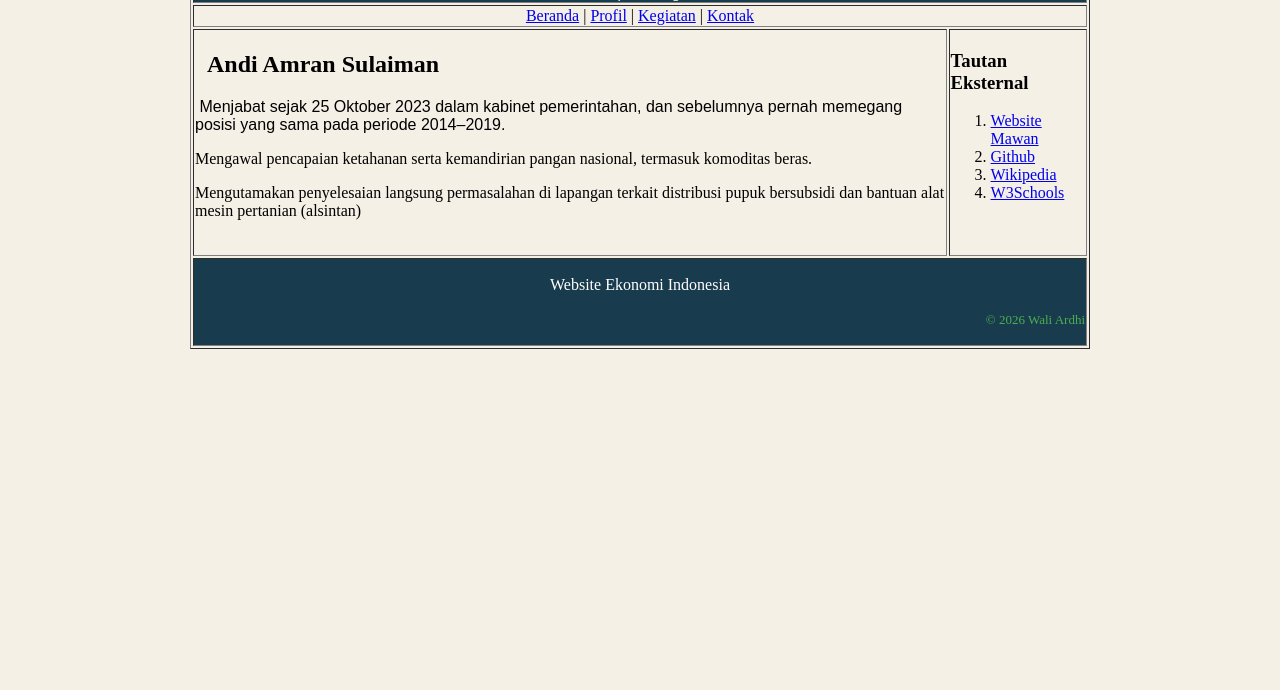
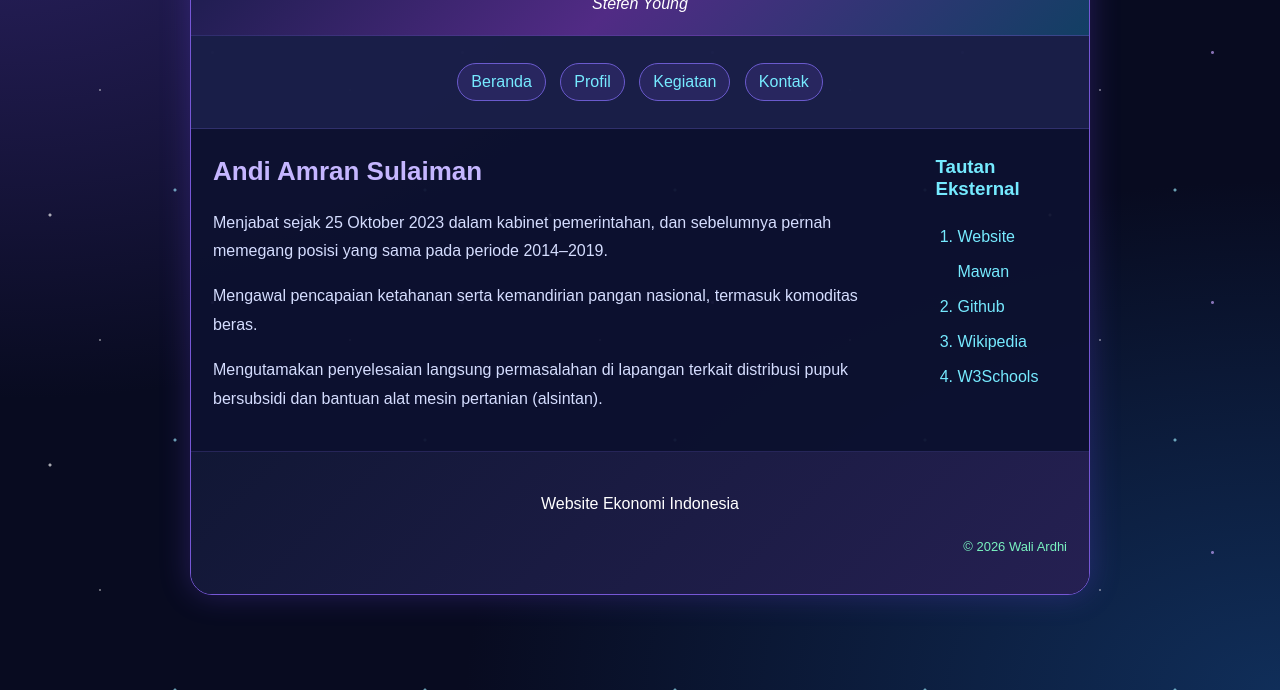
Before and after one commit to akbarimam6565/akbarimam6565.github.io, a plain HTML site: page selengkapnya2.html in a window 1280 px wide. Shown: the part 110-800 px from the top of the page. Drawn offline with Linux system fonts and the light colour scheme.

Commit message:
Update selengkapnya2.html

```diff
--- a/selengkapnya2.html
+++ b/selengkapnya2.html
@@ -1,72 +1,265 @@
+
 
 <!DOCTYPE html>
-<html>
+<html lang="id">
 <head>
+    <meta charset="UTF-8">
+    <meta name="viewport" content="width=device-width, initial-scale=1.0">
     <title>Seputar Ekonomi Indonesia</title>
+
+    <style>
+        * {
+            box-sizing: border-box;
+        }
+
+        body {
+            margin: 0;
+            padding: 30px 15px;
+            font-family: Arial, sans-serif;
+            color: #e6eaff;
+            background:
+                radial-gradient(ellipse at top left, #29205e 0%, transparent 45%),
+                radial-gradient(ellipse at bottom right, #102e59 0%, transparent 45%),
+                #080b20;
+            min-height: 100vh;
+        }
+
+        body::before {
+            content: "";
+            position: fixed;
+            inset: 0;
+            pointer-events: none;
+            background-image:
+                radial-gradient(2px 2px at 20% 30%, white 50%, transparent 100%),
+                radial-gradient(2px 2px at 70% 20%, #9eeeff 50%, transparent 100%),
+                radial-gradient(1px 1px at 40% 80%, white 50%, transparent 100%),
+                radial-gradient(2px 2px at 85% 65%, #c9a7ff 50%, transparent 100%);
+            background-size: 250px 250px;
+            opacity: 0.65;
+            z-index: -1;
+        }
+
+        table {
+            width: 100%;
+            max-width: 900px;
+            margin: auto;
+            border-collapse: separate;
+            border-spacing: 0;
+            overflow: hidden;
+            border: 1px solid #7657d5;
+            border-radius: 22px;
+            background: rgba(13, 18, 48, 0.94);
+            box-shadow: 0 0 30px rgba(125, 80, 255, 0.25);
+        }
+
+        td {
+            padding: 22px;
+            border-bottom: 1px solid rgba(139, 120, 255, 0.2);
+            vertical-align: top;
+        }
+
+        tr:first-child td {
+            text-align: center;
+            background: linear-gradient(135deg, #171b48, #512b85, #123f64);
+            color: white;
+        }
+
+        h1 {
+            margin: 5px 0 10px;
+            font-size: 32px;
+            text-shadow: 0 0 12px #8b7bff;
+        }
+
+        h2 {
+            color: #c5b6ff;
+            font-size: 26px;
+            margin-top: 5px;
+        }
+
+        h3 {
+            color: #75eaff;
+            margin-top: 5px;
+        }
+
+        p {
+            line-height: 1.8;
+            color: #d5ddff;
+        }
+
+        a {
+            color: #76eaff;
+            text-decoration: none;
+            transition: 0.3s;
+        }
+
+        a:hover {
+            color: #ffffff;
+            text-shadow: 0 0 10px #76eaff;
+        }
+
+        tr:nth-child(2) td {
+            text-align: center;
+            background: rgba(30, 35, 80, 0.75);
+        }
+
+        tr:nth-child(2) a {
+            display: inline-block;
+            margin: 5px;
+            padding: 9px 13px;
+            border: 1px solid #6a5acd;
+            border-radius: 20px;
+            background: rgba(100, 70, 190, 0.2);
+        }
+
+        tr:nth-child(2) a:hover {
+            background: #5940a8;
+        }
+
+        ol {
+            padding-left: 22px;
+            line-height: 2.2;
+        }
+
+        ol li::marker {
+            color: #76eaff;
+        }
+
+        tr:last-child td {
+            background: linear-gradient(135deg, #111735, #252052);
+            border-bottom: none;
+        }
+
+        tr:last-child p {
+            color: #ffffff;
+        }
+
+        tr:last-child p:last-child {
+            color: #79f2c0;
+            font-size: 13px;
+        }
+
+        td span {
+            font-family: inherit !important;
+            font-size: inherit !important;
+            font-weight: inherit !important;
+            color: inherit !important;
+        }
+
+        @media (max-width: 600px) {
+            body {
+                padding: 15px 8px;
+            }
+
+            table,
+            tbody,
+            tr,
+            td {
+                display: block;
+                width: 100%;
+            }
+
+            td {
+                padding: 18px;
+            }
+
+            h1 {
+                font-size: 26px;
+            }
+
+            h2 {
+                font-size: 23px;
+            }
+
+            tr:nth-child(2) a {
+                margin: 4px 2px;
+            }
+        }
+    </style>
 </head>
 
-<body bgcolor="F5F0E6">
+<body>
 
-    <table border="1" width="900" align="center">
+<table>
     <!-- HEADER -->
     <tr>
-        <td colspan="2" align="center" bgcolor="183B4E">
-            <font color="white">
+        <td colspan="2">
             <h1>Website Akbar</h1>
             <i>Stefen Young</i>
-            </font>
         </td>
     </tr>
 
     <!-- MENU 4 HYPERLINK -->
     <tr>
-        <td colspan="2" align="center">
-            <a href="index.html">Beranda</a> |
-            <a href="Profil.html">Profil</a> |
-            <a href="kegiatan.html">Kegiatan</a> |
+        <td colspan="2">
+            <a href="index.html">Beranda</a>
+            <a href="Profil.html">Profil</a>
+            <a href="kegiatan.html">Kegiatan</a>
             <a href="kontak.html">Kontak</a>
         </td>
     </tr>
+
     <!-- ISI -->
     <tr>
         <td>
-<center>
-</center>
-            <h2><span class="iNqyIf" data-sfc-cp="" jsaction="" jscontroller="KdQfFc#d5Qebf" data-sfc-root="ep" jsuid="qTnYE_l" data-copy-service-computed-style="font-family: &quot;Google Sans&quot;, Arial, sans-serif, &quot;Noto Color Emoji&quot;; font-size: 16px; font-weight: 400; margin: 0px; text-decoration: none; border-bottom: 0px rgb(230, 232, 240);" style="font-family: &quot;Google Sans&quot;, Arial, sans-serif, &quot;Noto Color Emoji&quot;; font-size: 16px; font-weight: 400; margin: 0px; border-bottom: 0px rgb(230, 232, 240);"></span>&nbsp;<span class="iNqyIf" data-sfc-cp="" jsaction="" jscontroller="KdQfFc#d5Qebf" data-sfc-root="ep" jsuid="qTnYE_l" data-copy-service-computed-style="font-family: &quot;Google Sans&quot;, Arial, sans-serif, &quot;Noto Color Emoji&quot;; font-size: 16px; font-weight: 400; margin: 0px; text-decoration: none; border-bottom: 0px rgb(230, 232, 240);" style="font-family: &quot;Google Sans&quot;, Arial, sans-serif, &quot;Noto Color Emoji&quot;; font-size: 16px; font-weight: 400; margin: 0px; border-bottom: 0px rgb(230, 232, 240);"></span>&nbsp;Andi Amran Sulaiman</h2>
-            <p><span class="iNqyIf" data-sfc-cp="" jsaction="" jscontroller="KdQfFc#d5Qebf" data-sfc-root="ep" jsuid="qTnYE_13" data-copy-service-computed-style="font-family: &quot;Google Sans&quot;, Arial, sans-serif, &quot;Noto Color Emoji&quot;; font-size: 16px; font-weight: 400; margin: 0px; text-decoration: none; border-bottom: 0px rgb(230, 232, 240);" style="font-family: &quot;Google Sans&quot;, Arial, sans-serif, &quot;Noto Color Emoji&quot;; font-size: 16px; margin: 0px; border-bottom: 0px rgb(230, 232, 240);">&nbsp;Menjabat sejak 25 Oktober 2023 dalam kabinet pemerintahan, dan sebelumnya pernah memegang posisi yang sama pada periode 2014–2019.</span></p>
+            <h2>Andi Amran Sulaiman</h2>
+
             <p>
-             Mengawal pencapaian ketahanan serta kemandirian pangan nasional, termasuk komoditas beras.
+                Menjabat sejak 25 Oktober 2023 dalam kabinet pemerintahan,
+                dan sebelumnya pernah memegang posisi yang sama pada
+                periode 2014–2019.
             </p>
+
             <p>
-              Mengutamakan penyelesaian langsung permasalahan di lapangan terkait distribusi pupuk bersubsidi dan bantuan alat mesin pertanian (alsintan)
+                Mengawal pencapaian ketahanan serta kemandirian pangan
+                nasional, termasuk komoditas beras.
             </p>
-            <br>
+
+            <p>
+                Mengutamakan penyelesaian langsung permasalahan di
+                lapangan terkait distribusi pupuk bersubsidi dan bantuan
+                alat mesin pertanian (alsintan).
+            </p>
         </td>
 
         <!-- TAUTAN LINK -->
-        <td valign="top">
+        <td>
             <h3>Tautan Eksternal</h3>
             <ol>
-                <li><a href="https://www.mawan.net">Website Mawan</a></li>
-                <li><a href="https://github.com">Github</a></li>
-                <li><a href="https://wikipedia.org">Wikipedia</a></li>
-                <li><a href="https://www.w3schools.com">W3Schools</a></li>
+                <li>
+                    <a href="https://www.mawan.net">
+                        Website Mawan
+                    </a>
+                </li>
+                <li>
+                    <a href="https://github.com">
+                        Github
+                    </a>
+                </li>
+                <li>
+                    <a href="https://wikipedia.org">
+                        Wikipedia
+                    </a>
+                </li>
+                <li>
+                    <a href="https://www.w3schools.com">
+                        W3Schools
+                    </a>
+                </li>
             </ol>
         </td>
     </tr>
+
     <!-- FOOTER -->
-   <tr bgcolor="#183B4E">
-    <td colspan="2" align="center">
-        <font color="white">
-            <p>Website Ekonomi Indonesia</p>
-        </font>
+    <tr>
+        <td colspan="2">
+            <p align="center">Website Ekonomi Indonesia</p>
+
             <p align="right">
-                <font color="4CAF50" size="2">
                 &copy; 2026 Wali Ardhi
-                </font>
             </p>
         </td>
     </tr>
 </table>
+
 </body>
 </html>
```
Lines whose indentation alone changed are shown as unchanged.
